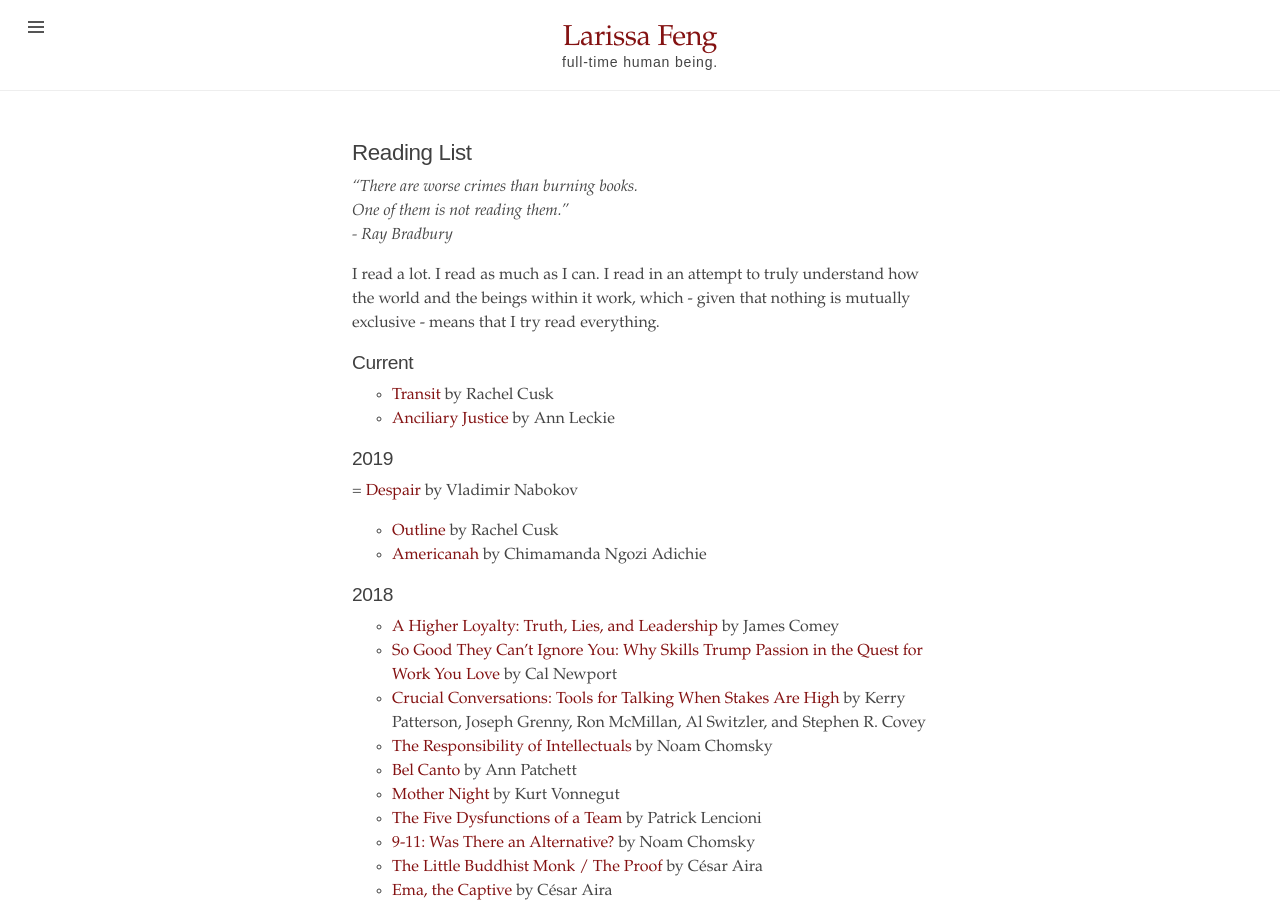
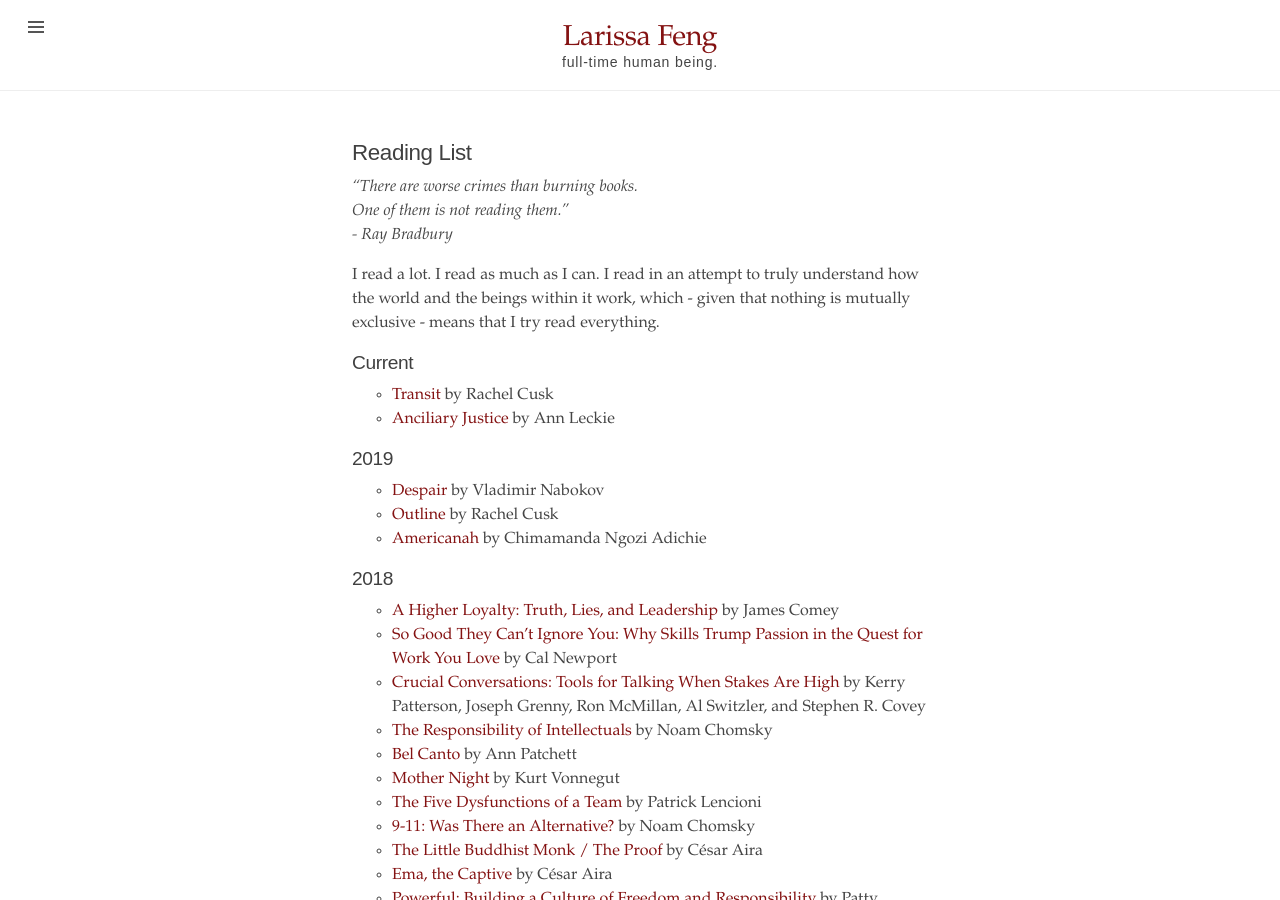
Before and after one commit to mondayrain/mondayrain.github.io, a Jekyll site: the page built from reading_list.md, in a window 1280 px wide and 900 px high. Built offline with Jekyll 4.4.1, drawn with Linux system fonts in a browser that asks for light colours.

```diff
--- a/reading_list.md
+++ b/reading_list.md
@@ -14,7 +14,7 @@ I read a lot. I read as much as I can. I read in an attempt to truly understand
 - [Anciliary Justice](https://www.goodreads.com/book/show/17333324-ancillary-justice) by Ann Leckie
 
 ## 2019
-= [Despair](https://www.goodreads.com/book/show/418209.Despair) by Vladimir Nabokov
+- [Despair](https://www.goodreads.com/book/show/418209.Despair) by Vladimir Nabokov
 - [Outline](https://www.goodreads.com/book/show/21400742-outline) by Rachel Cusk
 - [Americanah](https://www.goodreads.com/book/show/15796700-americanah) by Chimamanda Ngozi Adichie
 
```
